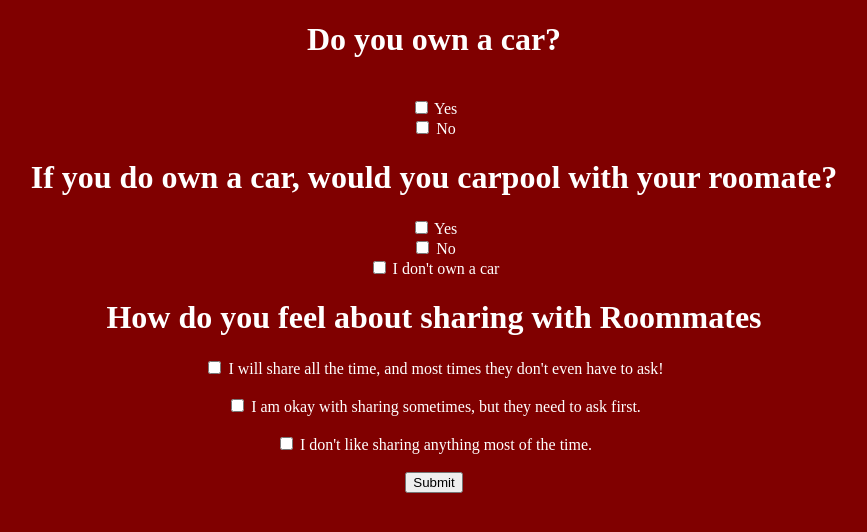
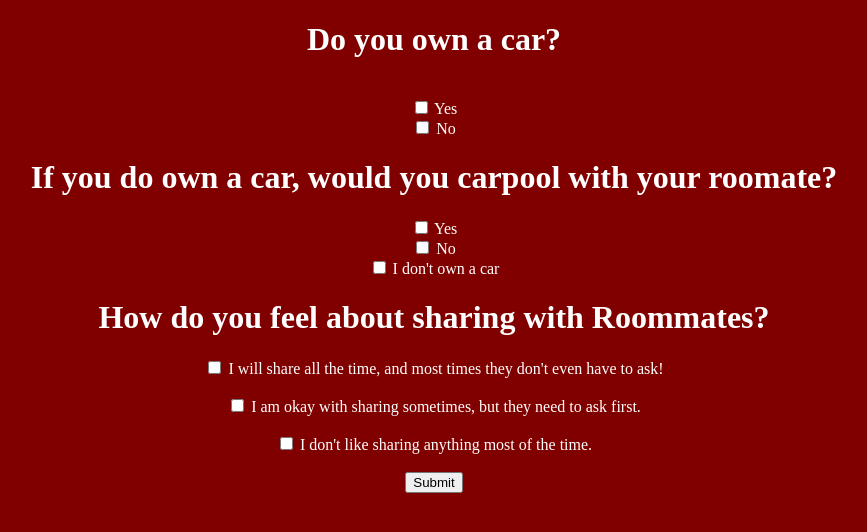
Before and after one commit to kierabr1/Roommatch, a plain HTML site: page Carandsharing.html in a window 1280 px wide. Shown: the whole page, without its empty margins (206-1073 px from the left). Drawn offline with Linux system fonts and the light colour scheme.

Commit message:
Fixed grammatical error

```diff
--- a/Carandsharing.html
+++ b/Carandsharing.html
@@ -21,7 +21,7 @@
             <input type="checkbox" id="No car" name="No car" value="No car">
             <label for="No car">I don't own a car</label>
 
-         <h1 style="color:white;" action="/Carandsharing.html">How do you feel about sharing with Roommates</h1>
+         <h1 style="color:white;" action="/Carandsharing.html">How do you feel about sharing with Roommates?</h1>
         <input type="checkbox" id="shareEverything" name="shareEverything" value="shareEverything">
             <label for="shareEverything">I will share all the time, and most times they don't even have to ask!</label>
             <br>
```
